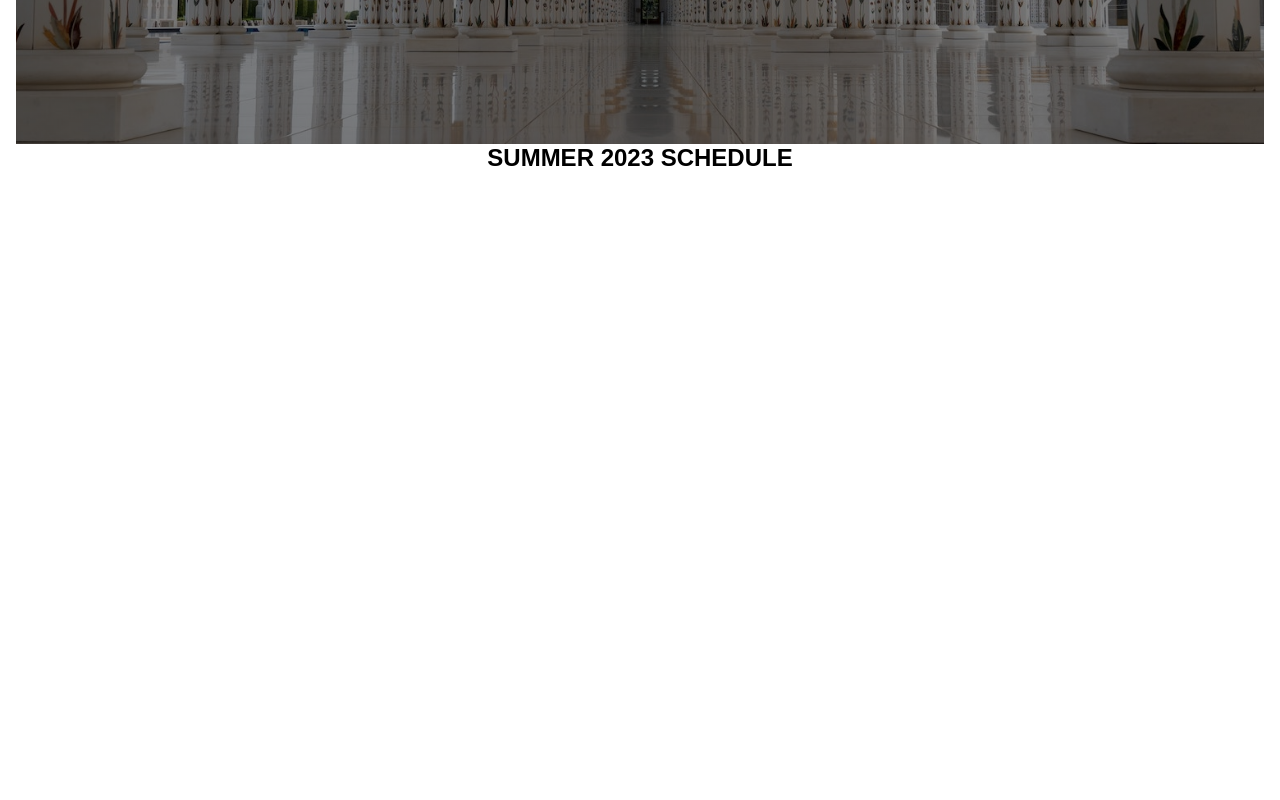
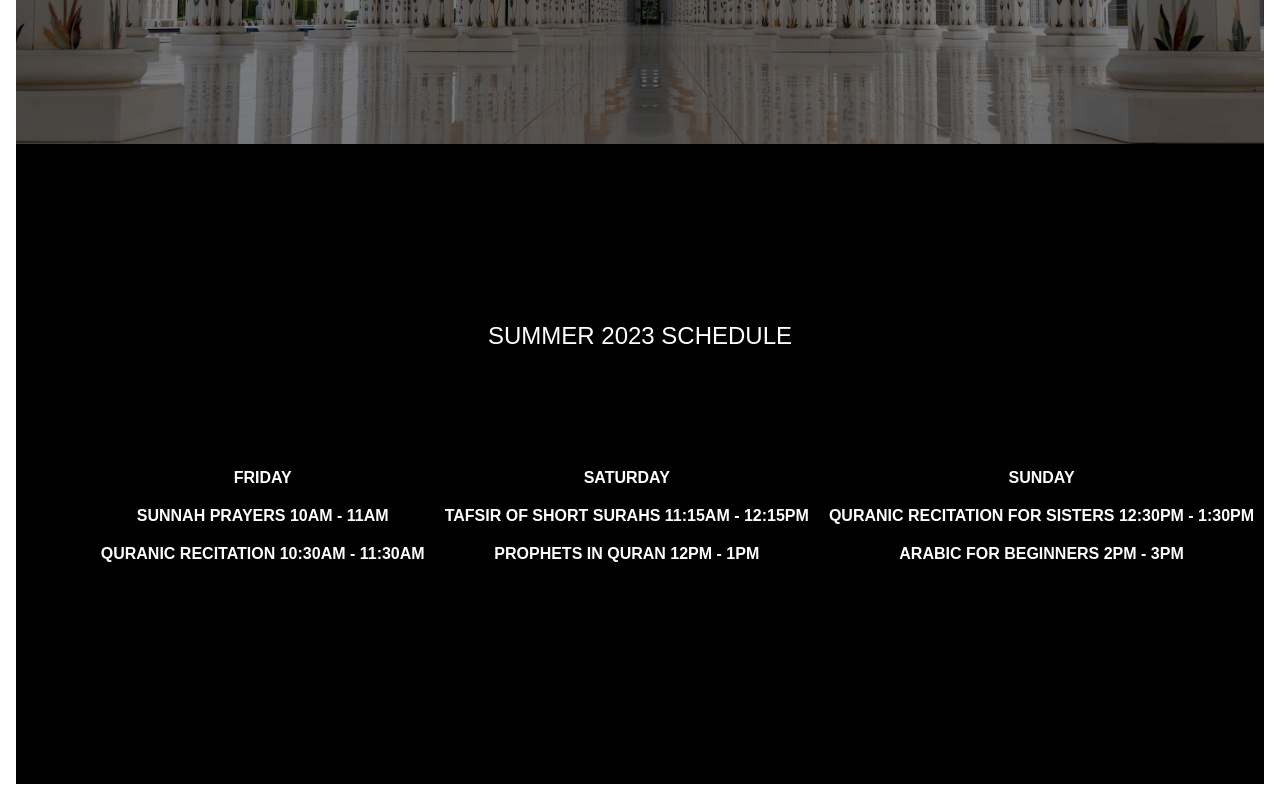
Before and after one commit to tahmid198/Rawdah_Institute, a React (Create React App) app: page /OnlineClass in a window 1280 px wide. Shown: the part 672-1472 px from the top of the page. Before the commit the page ends 860 px from the top, so only its background shows below. Built offline with nearby package versions, Linux system fonts and the light colour scheme.

Commit message:
updated with schedule component of online class page

```diff
--- a/src/components/css/online-class.css
+++ b/src/components/css/online-class.css
@@ -1,6 +1,7 @@
 /* * {
     box-sizing: border-box;
 } */
+
 .title {
     position: relative;
     height: 100vh;
@@ -30,3 +31,44 @@
     color: #fff;
     font-weight: normal;
 }
+
+.schedule{
+    position: relative;
+    height: 80vh;
+    width: 100%;
+    background-color: #000;
+
+}
+.schedule .schedule-title h1{
+    position: center;
+    color: #fff;
+    font-weight: 300;
+    position: absolute;
+    top: 30%;
+    left: 50%;
+    margin-right: -50%;
+    transform: translate(-50%, -50%)
+}
+
+.schedule .grid-container {
+    position: relative;
+    top: 50%;
+    left: 3%;
+    transform: translateY(-50%,-50%);
+    /* height: 100vh;
+    width: 100%; */
+    display: inline-grid;
+    grid-template-columns: auto auto auto;
+    gap: 20px;
+    background-color: #000;
+    padding: 5px;
+    color: #fff;
+    font-weight: bold;
+
+}
+/* .grid-container > div {
+    background-color: rgba(255, 255, 255, 0.8);
+    text-align: center;
+    padding: 20px 0;
+    font-size: 30px;
+  } */
--- a/src/components/online-class.js
+++ b/src/components/online-class.js
@@ -3,17 +3,27 @@ import  './css/online-class.css';
 
 export default function OnlineClass(){
     return (
-        <section >
+        <section className='sec-container' >
             <div className='title'>
                 <div className='title-info'>
                     <h1>Online Classes</h1>
                         <p>Summer 2023</p>
                 </div>
             </div>
-
             <div className='schedule'>
-                <div className='schedule-info'>
+                <div className='schedule-title'>
                     <h1>SUMMER 2023 SCHEDULE</h1>
+                </div>
+                <div class="grid-container">
+                    <div class="grid-item">FRIDAY</div>
+                    <div class="grid-item">SATURDAY</div>
+                    <div class="grid-item">SUNDAY</div>
+                    <div class="grid-item">SUNNAH PRAYERS 10AM - 11AM</div>
+                    <div class="grid-item">TAFSIR OF SHORT SURAHS 11:15AM - 12:15PM</div>
+                    <div class="grid-item">QURANIC RECITATION FOR SISTERS 12:30PM - 1:30PM</div>
+                    <div class="grid-item">QURANIC RECITATION 10:30AM - 11:30AM</div>
+                    <div class="grid-item">PROPHETS IN QURAN 12PM - 1PM</div>
+                    <div class="grid-item">ARABIC FOR BEGINNERS 2PM - 3PM</div>
                 </div>
             </div>
         </section>
```
